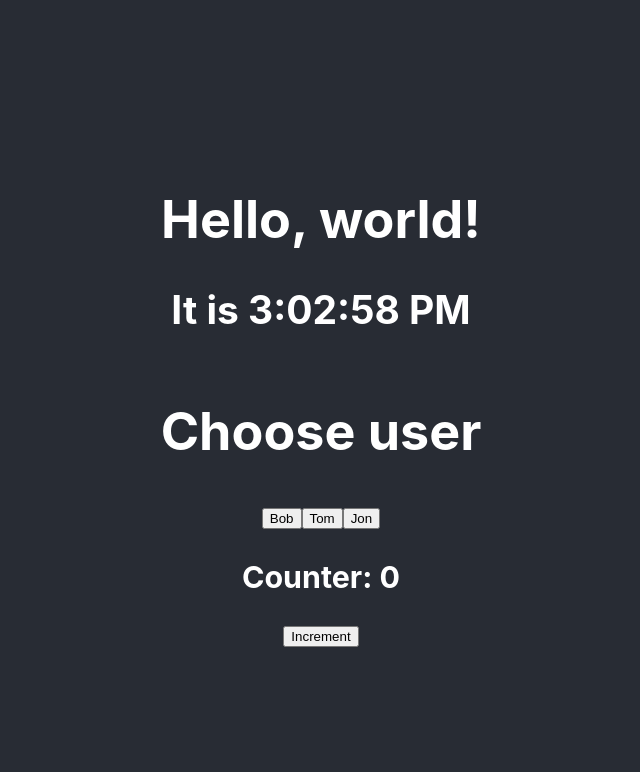
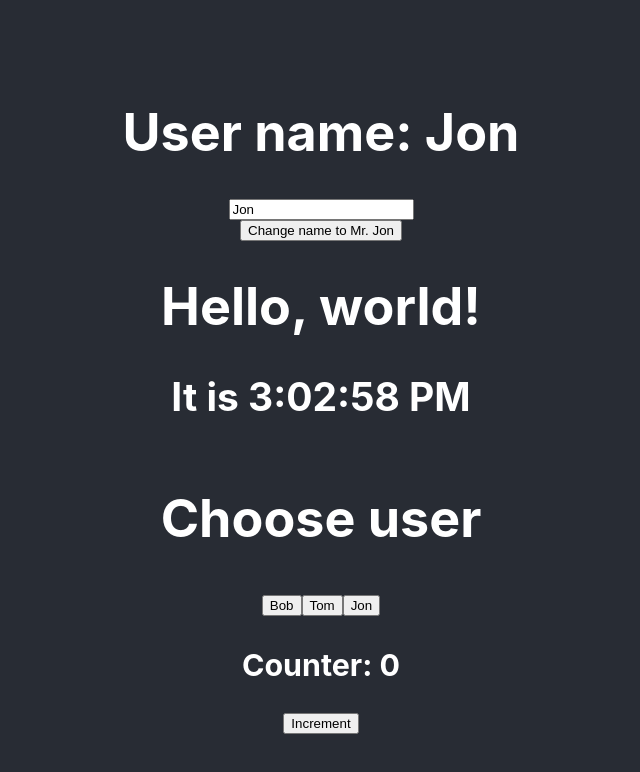
Before and after one commit to heidelberg-itschool/fsd-2023-react, a React (Create React App) app in the folder day03/: page / in a window 1280 px wide. Shown: the top 772 px of the page, without its empty margins (319-959 px from the left). Built offline with nearby package versions, Linux system fonts and the light colour scheme.

Commit message:
props vs state

```diff
--- a/day03/src/App.js
+++ b/day03/src/App.js
@@ -1,5 +1,6 @@
 import './App.css';
 import Counter from './components/function-components/Counter';
+import User from './components/function-components/props-vs-state/User';
 import Clock from './components/lifecycle-methods/Clock';
 import SelectUser from './components/lifecycle-methods/SelectUser';
 
@@ -7,6 +8,7 @@ function App() {
   return (
     <div className="App">
       <header className="App-header">
+       <User></User>
        <Clock></Clock>
        <SelectUser></SelectUser>
        <Counter></Counter>
--- /dev/null
+++ b/day03/src/components/function-components/props-vs-state/Edit.js
@@ -0,0 +1,10 @@
+import { useState } from "react";
+
+function Edit({name, setName}) {
+
+    const [childName, setChildName] = useState(name); // this is an anti-pattern
+
+    return ( <input value={childName} onChange={(event) => setChildName(event.target.value)} /> );
+}
+
+export default Edit;
--- /dev/null
+++ b/day03/src/components/function-components/props-vs-state/User.js
@@ -0,0 +1,13 @@
+import { useState } from "react";
+import Edit from "./Edit";
+
+function User() {
+    const [name, setName] = useState('Jon');
+    return ( <>
+        <h1>User name: {name}</h1>
+        <Edit name={name} setName={setName}></Edit>
+        <button onClick={() => setName('Mr. Jon')}>Change name to Mr. Jon</button>
+    </> );
+}
+
+export default User;
```
